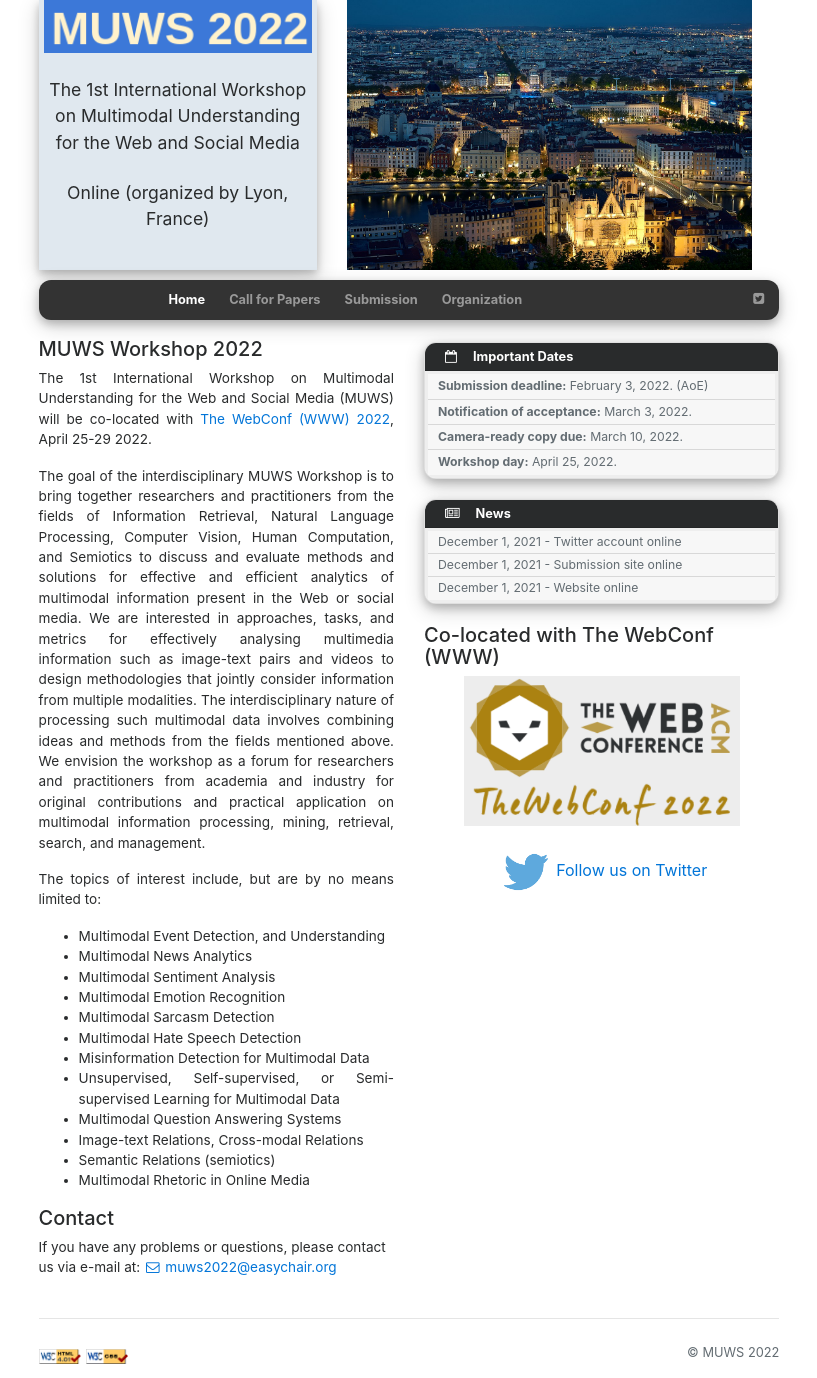
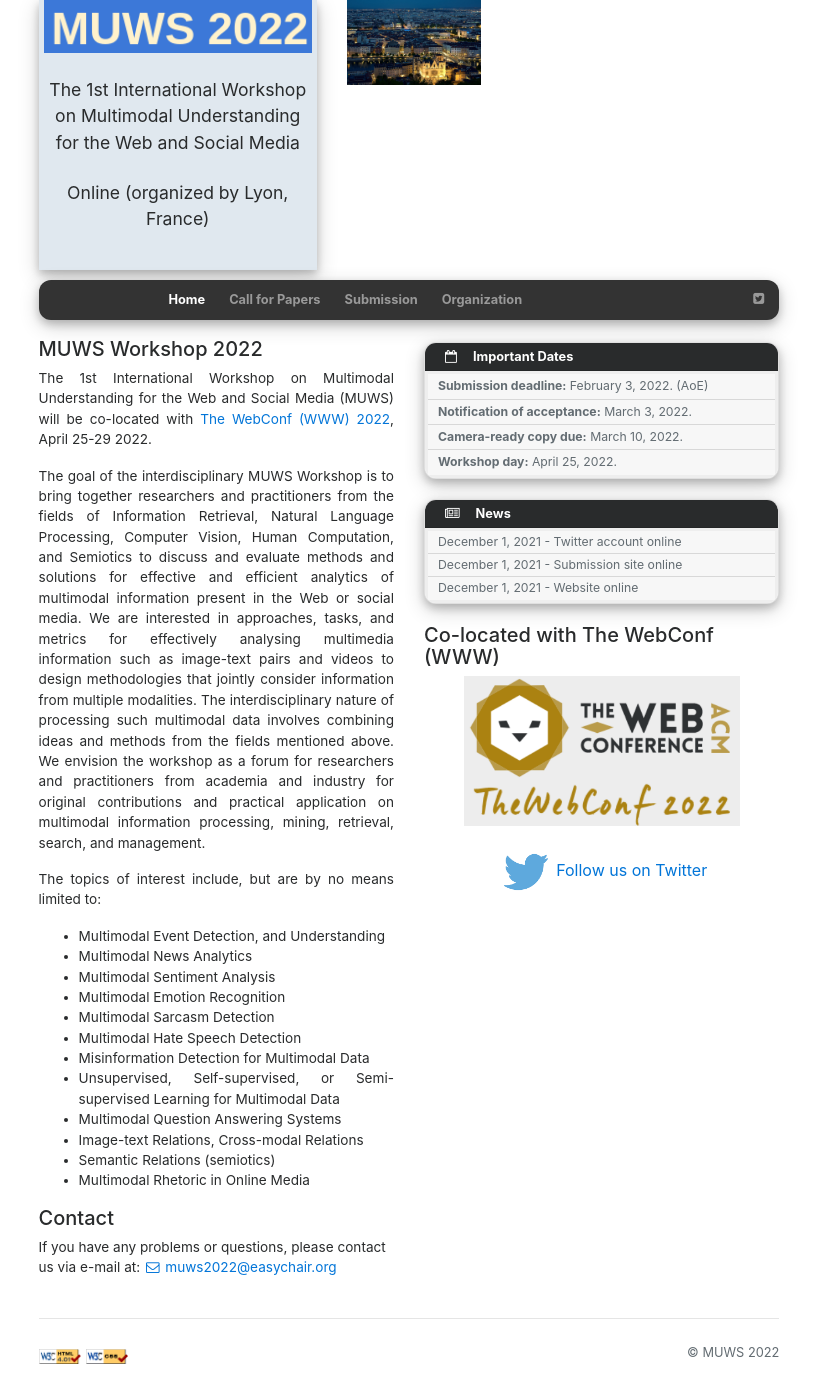
Before and after one commit to muws-workshop/muws-workshop.github.io, a Jekyll site: the page built from index.html, in a window 1280 px wide. Shown: the whole page, without its empty margins (231-1048 px from the left). Built offline with Jekyll 4.4.1, drawn with Linux system fonts in a browser that asks for light colours; nearby versions of some CDN libraries.

Commit message:
banner image

```diff
--- a/_includes/header.html
+++ b/_includes/header.html
@@ -14,7 +14,7 @@
 
         <!--slide show-->
         <div class="col-xs-6 col-sm-6 col-md-6 col-lg-7 col-xl-6">
-            <img src="./assets/images/slideshow/lyon1.jpg" height="270px">
+            <img src="./assets/images/slideshow/lyon1.jpg" width="31%" height="31%">
         </div>
     </div>
 
```
